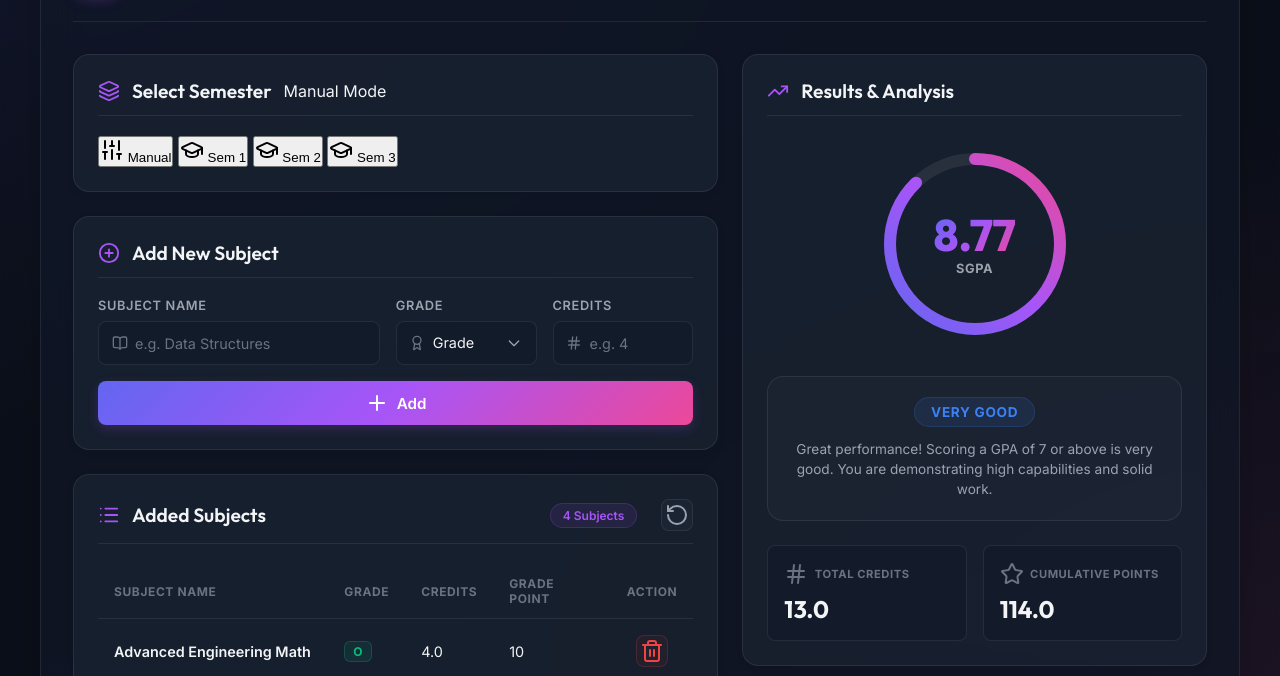
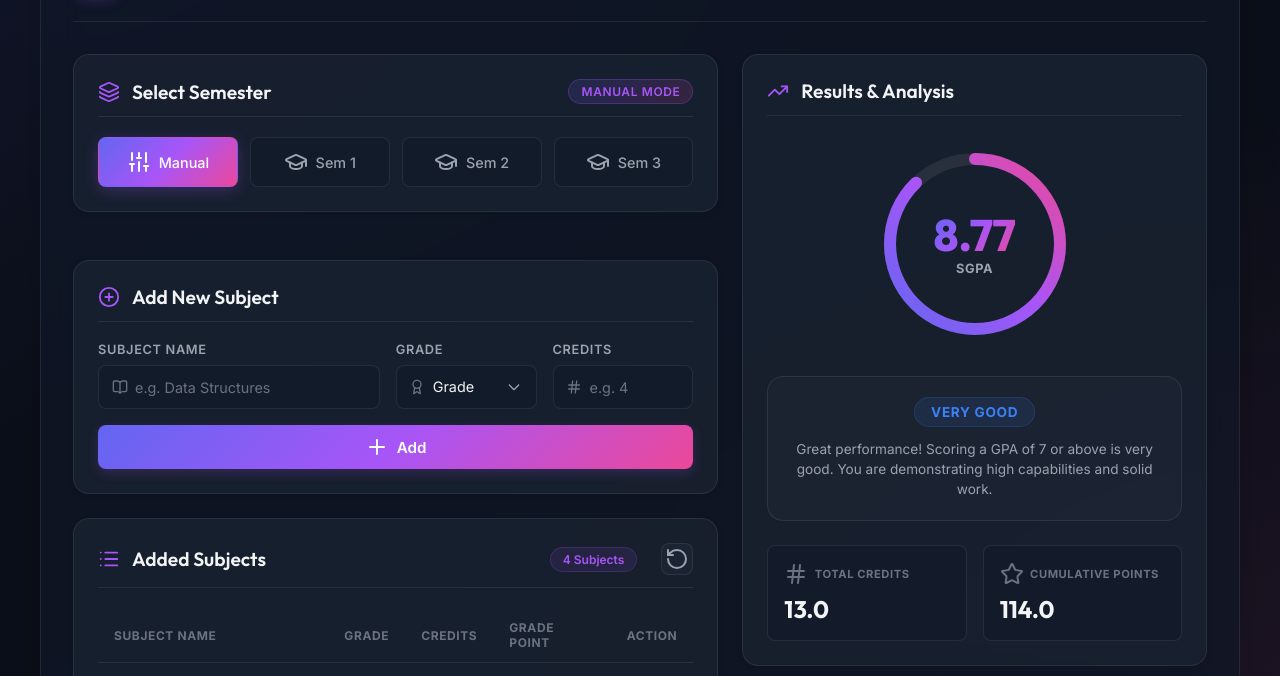
Before and after one commit to pruthvikrishnang/GPA_calci, a plain HTML site: page index.html in a window 1280 px wide. Shown: the part 123-799 px from the top of the page. Drawn offline with nearby package versions, Linux system fonts and the light colour scheme.

Commit message:
Add CSS styling for the semester selector card and buttons in style.css

```diff
--- a/style.css
+++ b/style.css
@@ -236,6 +236,67 @@ h1 span {
     width: 22px;
     height: 22px;
     color: #a855f7;
+}
+
+/* Semester Selector Card */
+.semester-card {
+    margin-bottom: 1.5rem;
+}
+
+.semester-selector-wrapper {
+    display: flex;
+    gap: 0.75rem;
+    flex-wrap: wrap;
+}
+
+.sem-btn {
+    flex: 1;
+    min-width: 120px;
+    display: flex;
+    align-items: center;
+    justify-content: center;
+    gap: 0.5rem;
+    padding: 0.75rem 1.25rem;
+    background: var(--input-bg);
+    border: 1px solid var(--border-color);
+    border-radius: var(--border-radius-sm);
+    color: var(--text-secondary);
+    font-family: 'Inter', sans-serif;
+    font-size: 0.9rem;
+    font-weight: 500;
+    cursor: pointer;
+    transition: all var(--transition-fast);
+}
+
+.sem-btn i {
+    width: 16px;
+    height: 16px;
+}
+
+.sem-btn:hover {
+    border-color: var(--border-color-hover);
+    color: var(--text-primary);
+    transform: translateY(-2px);
+}
+
+.sem-btn.active {
+    background: var(--primary-gradient);
+    border-color: transparent;
+    color: var(--text-on-gradient);
+    box-shadow: 0 4px 15px rgba(168, 85, 247, 0.25);
+}
+
+.subtitle-badge {
+    margin-left: auto;
+    font-size: 0.75rem;
+    font-weight: 600;
+    padding: 0.25rem 0.75rem;
+    border-radius: 999px;
+    background: var(--gradient-glow);
+    color: #a855f7;
+    border: 1px solid rgba(168, 85, 247, 0.25);
+    text-transform: uppercase;
+    letter-spacing: 0.05em;
 }
 
 /* Form Styling */
```
